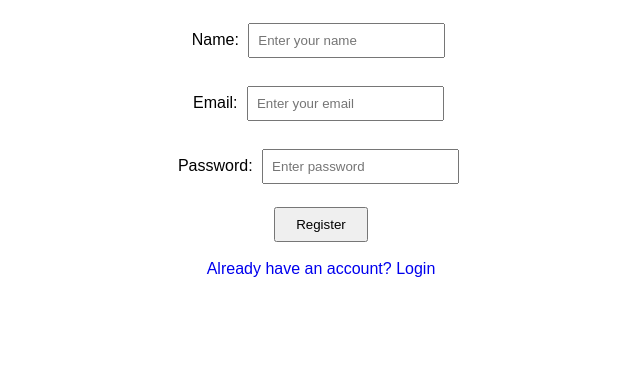
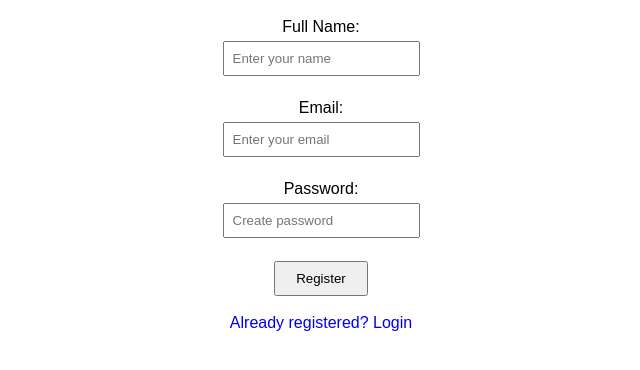
Before and after one commit to aadi256123/Virtual-Classroom-Platform, a plain HTML site: page register.html in a window 1280 px wide. Shown: the part 120-490 px from the top of the page, without its empty margins (319-959 px from the left). Drawn offline with Linux system fonts and the light colour scheme.

Commit message:
Add student registration

```diff
--- a/register.html
+++ b/register.html
@@ -9,23 +9,24 @@
     <h1>Student Registration</h1>
 
     <form>
-        <label>Name:</label>
-        <input type="text" placeholder="Enter your name">
+        <label>Full Name:</label><br>
+        <input type="text" placeholder="Enter your name" required>
         <br><br>
 
-        <label>Email:</label>
-        <input type="email" placeholder="Enter your email">
+        <label>Email:</label><br>
+        <input type="email" placeholder="Enter your email" required>
         <br><br>
 
-        <label>Password:</label>
-        <input type="password" placeholder="Enter password">
+        <label>Password:</label><br>
+        <input type="password" placeholder="Create password" required>
         <br><br>
 
         <button type="submit">Register</button>
     </form>
 
     <br>
-    <a href="login.html">Already have an account? Login</a>
+
+    <a href="login.html">Already registered? Login</a>
 
 </body>
 </html>
```
